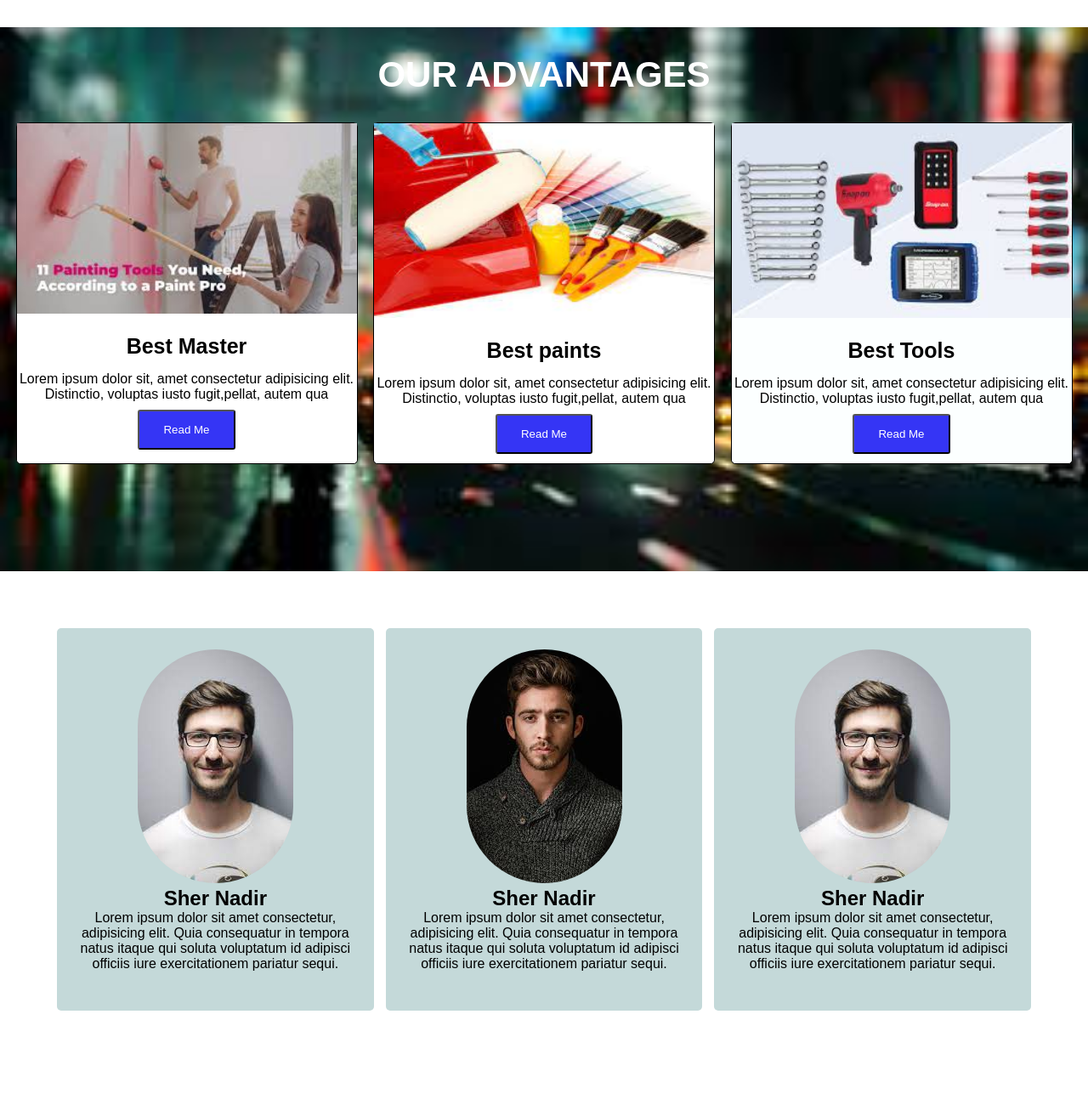
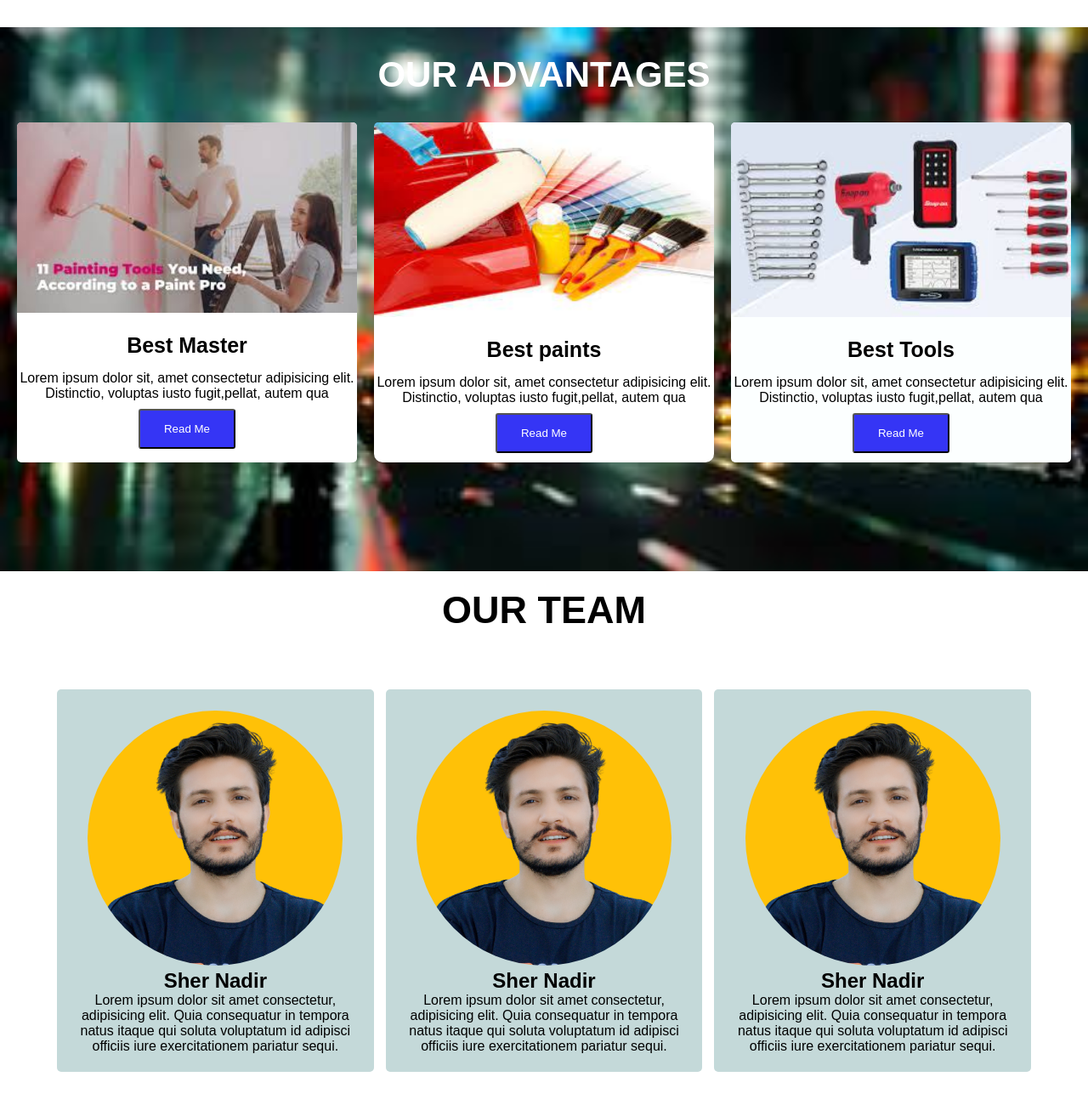
Before and after one commit to shakeeloo/Code2022Spring, a plain HTML site: page Eid task/index.html in a window 1280 px wide. Shown: the part 1337-2637 px from the top of the page at 85% size. Before the commit the page ends 2593 px from the top, so only its background shows below. Drawn offline with Linux system fonts and the light colour scheme.

Commit message:
completed task

```diff
--- a/Eid task/index.html
+++ b/Eid task/index.html
@@ -81,24 +81,25 @@
 
     </section>
     <section class="fourth-section">
+        <h1 class="team-heading">OUR TEAM</h1>
         <div class="team">
             <div class="team1">
                 <div class="imgbg">
-                    <img src="./assests/images/sher2.jpg" alt="" class="img4">
+                    <img src="./assests/images/creeem1.png" alt="" class="img4">
                     <h2>Sher Nadir</h2>
                     <p>Lorem ipsum dolor sit amet consectetur, adipisicing elit. Quia consequatur in tempora natus itaque qui soluta voluptatum id adipisci officiis iure exercitationem pariatur sequi.</p>
                 </div>
             </div>
             <div class="team1">
                 <div class="img">
-                    <img src="./assests/images/sher1.jpg" alt="" class="img4">
+                    <img src="./assests/images/creeem1.png" alt="" class="img4">
                     <h2>Sher Nadir</h2>
                     <p>Lorem ipsum dolor sit amet consectetur, adipisicing elit. Quia consequatur in tempora natus itaque qui soluta voluptatum id adipisci officiis iure exercitationem pariatur sequi.</p>
                 </div>
             </div>
             <div class="team1">
                 <div class="img">
-                    <img src="./assests/images/sher2.jpg" alt="" class="img4">
+                    <img src="./assests/images/creeem1.png" alt="" class="img4">
                     <h2>Sher Nadir</h2>
                     <p>Lorem ipsum dolor sit amet consectetur, adipisicing elit. Quia consequatur in tempora natus itaque qui soluta voluptatum id adipisci officiis iure exercitationem pariatur sequi.</p>
                 </div>
--- a/Eid task/style.css
+++ b/Eid task/style.css
@@ -153,21 +153,21 @@
 
 }
 .master-card1{
-    border: 1px solid;
+    /* border: 1px solid; */
     width: 400px;
     height: 400px;
     border-radius: 5px;
     background-color: rgb(255, 255, 255);
 }
 .paints-card1{
-    border: 1px solid;
+    /* border: 1px solid; */
     width: 400px;
     height: 400px;
-    border-radius: 5px;
+    border-radius: 10px;
     background-color: rgb(255, 255, 255);
 }
 .tools-card1{
-    border: 1px solid;
+    /* border: 1px solid; */
     width: 400px;
     height: 400px;
     border-radius: 5px;
@@ -175,15 +175,18 @@
 }
 .img1{
     width: 400px;
+    border-radius: 5px 5px 0px 0px;
 
 }
 .img2{
     width: 400px;
     height: 229px;
+    border-radius: 5px 5px 0px 0px;
 }
 .img3{
     width: 400px;
     height: 229px;
+    border-radius: 5px 5px 0px 0px;
 }
 .heading-3{
     font-size: 25px;
@@ -200,6 +203,14 @@
 
 }
 /* fourth-section */
+.team-heading{
+
+    text-align: center;
+    font-size: 45px;
+    font-family: sans-serif;
+    margin: 20px;
+
+}
 .team{
     display: flex;
     justify-content:space-around;
@@ -216,5 +227,7 @@
     background-color: rgb(196, 217, 217);
 }
 .img4{
-    border-radius: 500px;
-}
+        width: 300px;
+        height: 300px;
+        border-radius: 50%;
+    }
```
Also changed, not shown: Eid task/assests/images/creeem1.png (added).
